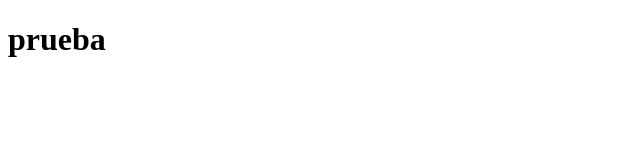
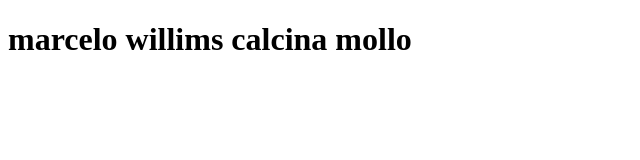
Before and after one commit to marcelochelo/cafe, a plain HTML site: page index.html in a window 1280 px wide. Shown: the whole page, without its empty margins (0-640 px from the left). Drawn offline with Linux system fonts and the light colour scheme.

Commit message:
Update index.html

```diff
--- a/index.html
+++ b/index.html
@@ -5,6 +5,6 @@
     <title>Mi pagina de prueba</title>
   </head>
   <body>
-    <h1>prueba</h1>
+    <h1>marcelo willims calcina mollo</h1>
   </body>
 </html>
```
